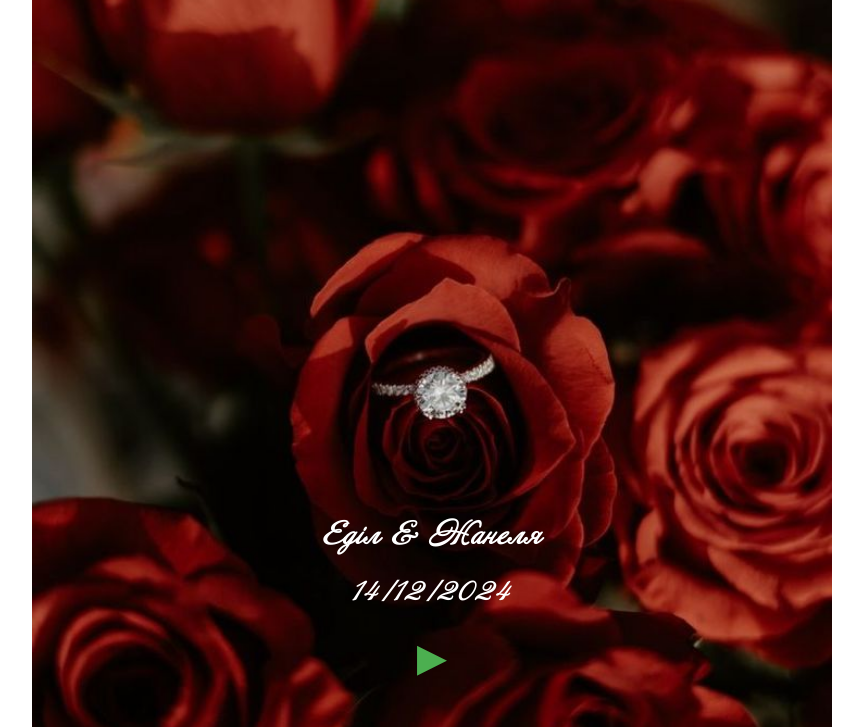
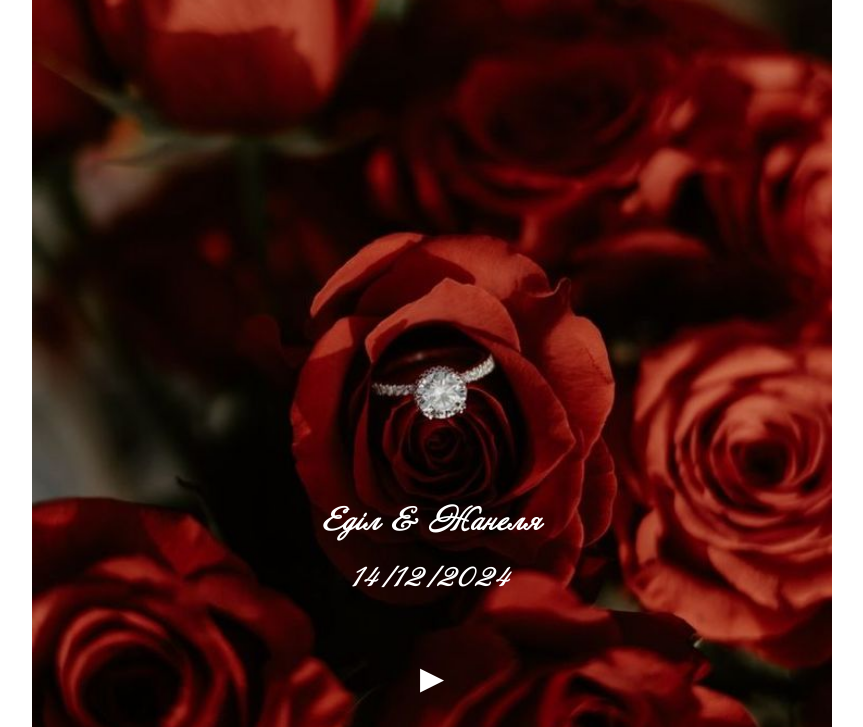
Before and after one commit to Aadickk/edyawed1, a plain HTML site: page index.html in a window 1280 px wide. Shown: the top 727 px of the page, without its empty margins (208-1071 px from the left). Drawn offline with Linux system fonts and the light colour scheme; a web font is replaced by a local one.

Commit message:
Update style.css

```diff
--- a/style.css
+++ b/style.css
@@ -383,10 +383,11 @@ footer {
   }
 
 #playButton {
-    font-size: 50px; /* Размер символа */
+    margin-top: 40px;
+    font-size: 40px; /* Размер символа */
     cursor: pointer;
     background: none; /* Убираем фон */
     border: none; /* Убираем рамку */
     outline: none; /* Убираем обводку */
-    color: #4CAF50; /* Цвет символа */
+    color: white; /* Цвет символа */
 }
```
